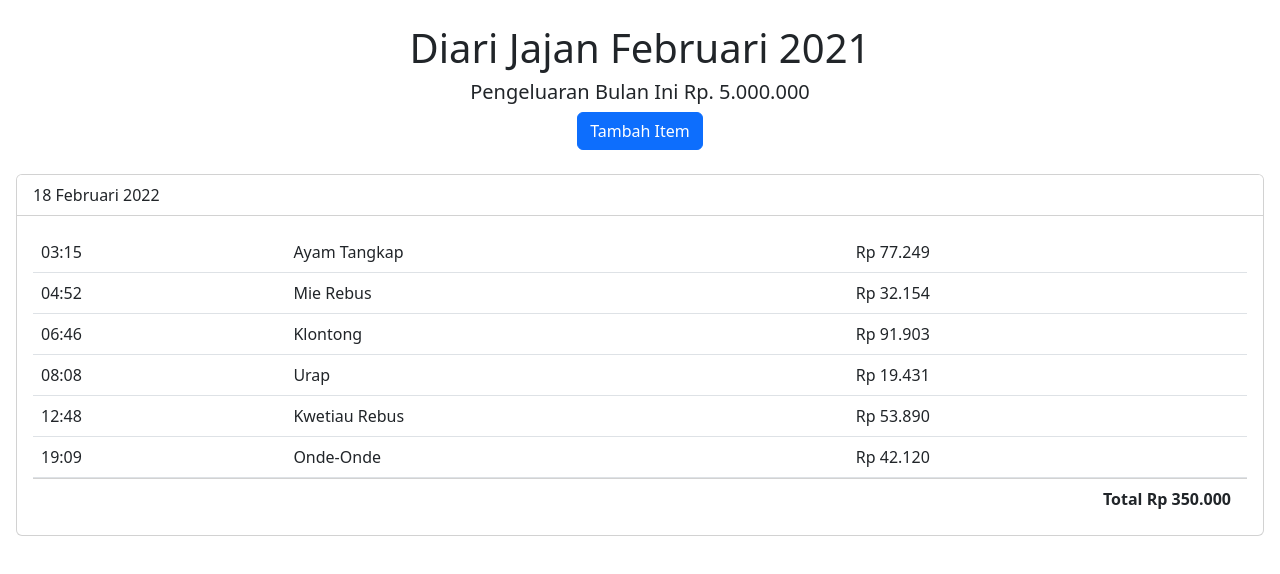
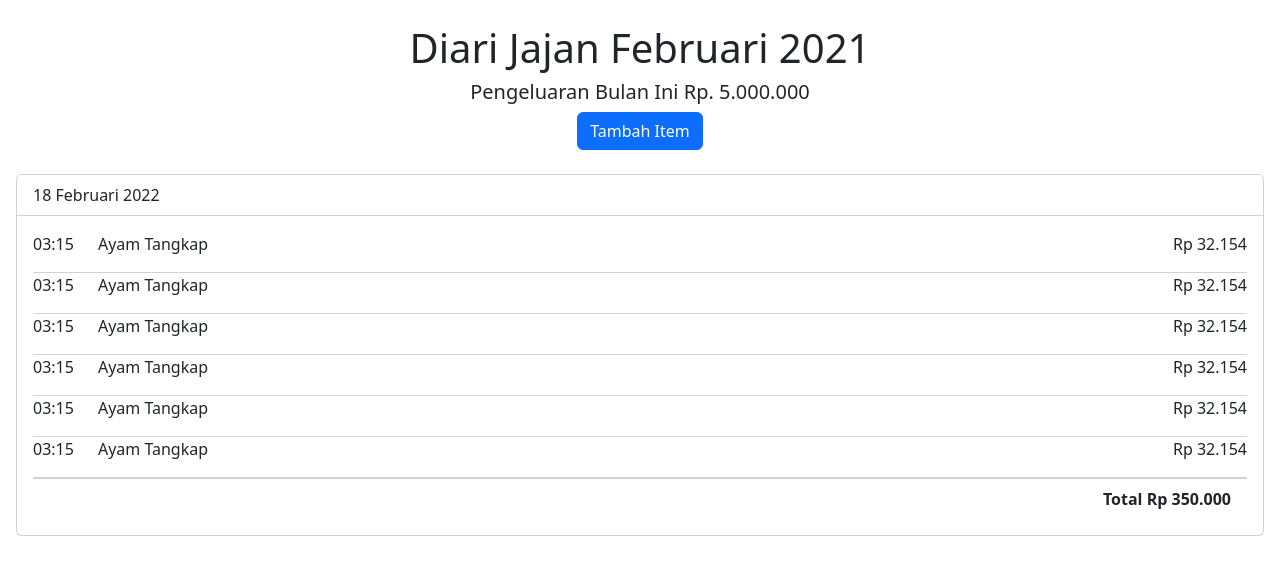
Before and after one commit to dianadityam/test-fe-kompas, a Vue app: page / in a window 1280 px wide. Shown: the top 574 px of the page. Built offline with nearby package versions, Linux system fonts and the light colour scheme.

Commit message:
adjust UI card

```diff
--- a/src/views/HomeView.vue
+++ b/src/views/HomeView.vue
@@ -11,44 +11,53 @@
 
     </div>
     <div class="card-note-list">
-    <b-card
-      header="18 Februari 2022"
-      header-tag="header"
-    ><div>
-    <table class="table">
-  <tbody>
-    <tr>
-      <td>03:15</td>
-      <td>Ayam Tangkap</td>
-      <td>Rp 77.249</td>
-    </tr>
-    <tr>
-      <td>04:52</td>
-      <td>Mie Rebus</td>
-      <td>Rp 32.154</td>
-    </tr>
-    <tr>
-      <td>06:46</td>
-      <td>Klontong</td>
-      <td>Rp 91.903</td>
-    </tr>
-    <tr>
-      <td>08:08</td>
-      <td>Urap</td>
-      <td>Rp 19.431</td>
-    </tr>
-    <tr>
-      <td>12:48</td>
-      <td>Kwetiau Rebus</td>
-      <td>Rp 53.890</td>
-    </tr>
-    <tr>
-      <td>19:09</td>
-      <td>Onde-Onde</td>
-      <td>Rp 42.120</td>
-    </tr>
-  </tbody>
-</table>
+      <b-card
+        header="18 Februari 2022"
+        header-tag="header"
+      >
+      <div class="list-content">
+        <div class="d-flex justify-content-between">
+          <div>
+            <span class="me-4">03:15</span>
+            <span>Ayam Tangkap</span>
+          </div>
+          <p>Rp 32.154</p>
+        </div>
+        <div class="d-flex justify-content-between">
+          <div>
+            <span class="me-4">03:15</span>
+            <span>Ayam Tangkap</span>
+          </div>
+          <p>Rp 32.154</p>
+        </div>
+        <div class="d-flex justify-content-between">
+          <div>
+            <span class="me-4">03:15</span>
+            <span>Ayam Tangkap</span>
+          </div>
+          <p>Rp 32.154</p>
+        </div>
+        <div class="d-flex justify-content-between">
+          <div>
+            <span class="me-4">03:15</span>
+            <span>Ayam Tangkap</span>
+          </div>
+          <p>Rp 32.154</p>
+        </div>
+        <div class="d-flex justify-content-between">
+          <div>
+            <span class="me-4">03:15</span>
+            <span>Ayam Tangkap</span>
+          </div>
+          <p>Rp 32.154</p>
+        </div>
+        <div class="d-flex justify-content-between">
+          <div>
+            <span class="me-4">03:15</span>
+            <span>Ayam Tangkap</span>
+          </div>
+          <p>Rp 32.154</p>
+        </div>
 
   </div>
     <div class="card-footer">
@@ -67,6 +76,11 @@
 
 .card-note-list {
   margin : 1rem;
+  .list-content {
+    > div {
+      border-bottom: 1px solid lightgray;
+    }
+  }
 
 .card-footer {
   text-align: right;
```
